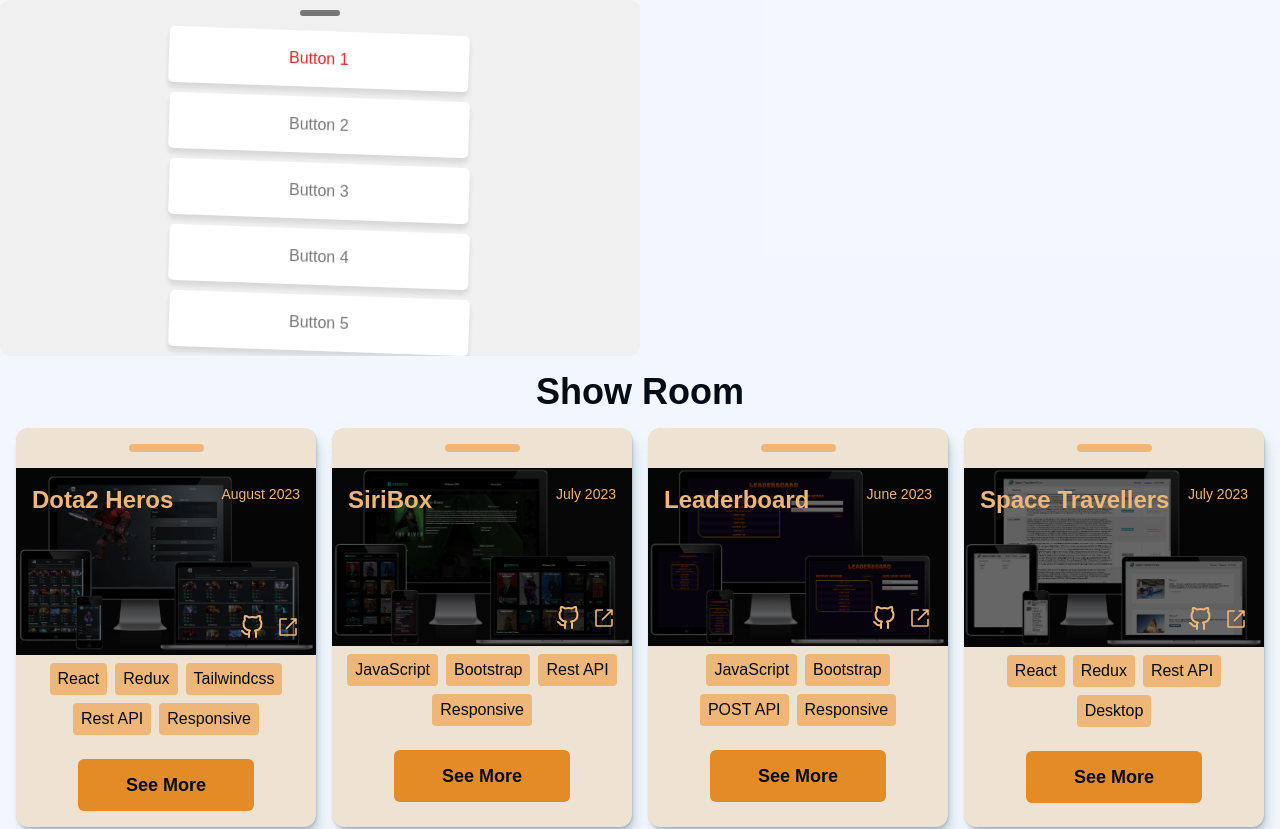
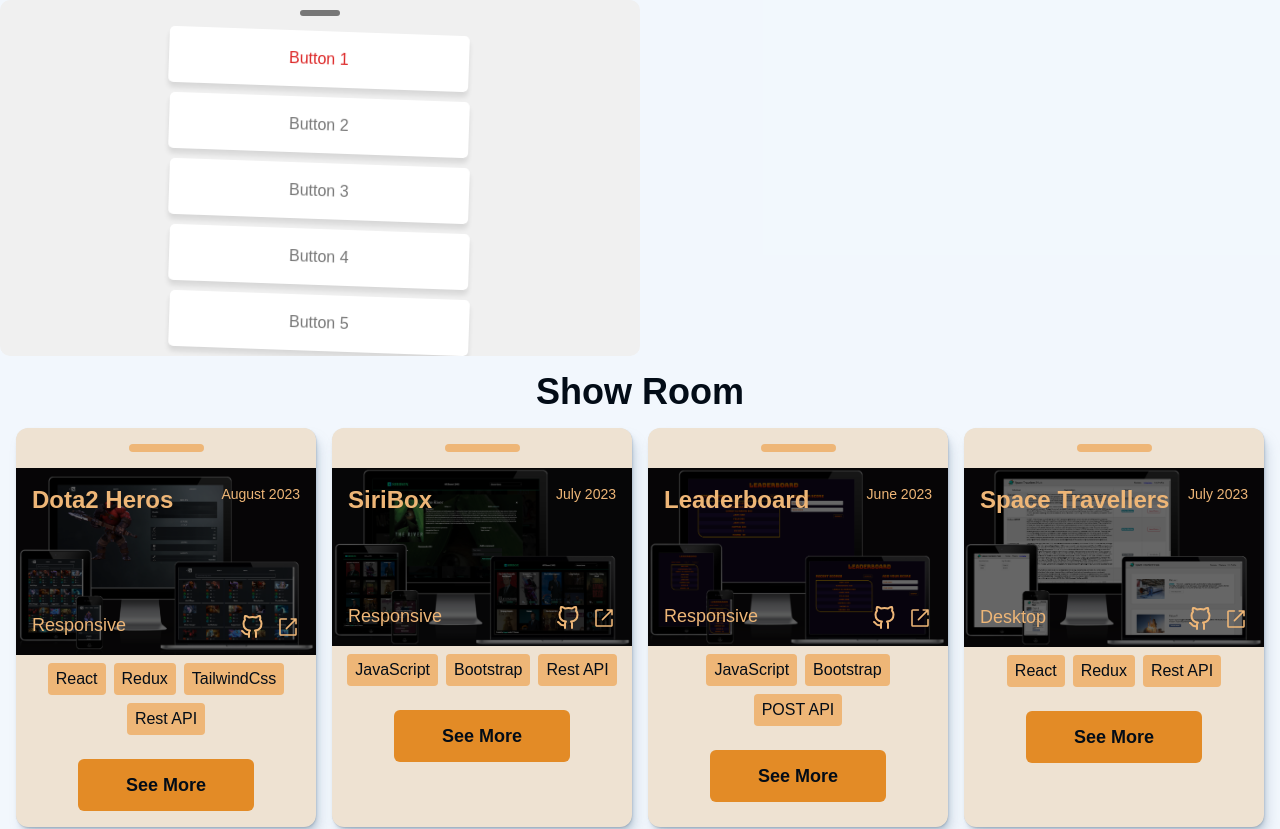
Before and after one commit to K0ppai/Koppai_Portfolio, a React (Vite) app: page /projects in a window 1280 px wide. Shown: the top 829 px of the page. Built offline with nearby package versions, Linux system fonts and the light colour scheme; a web font is replaced by a local one.

Commit message:
Update projects data

```diff
--- a/src/components/Projects/ProjectDatas.js
+++ b/src/components/Projects/ProjectDatas.js
@@ -1,55 +1,78 @@
-import { awesomeBooks, bookstore, dota2Heros, leaderboard, siribox, spaceTravellers, todo } from '../../assets/images/images';
+import {
+  awesomeBooks,
+  bookstore,
+  dota2Heros,
+  leaderboard,
+  siribox,
+  spaceTravellers,
+  todo,
+} from '../../assets/images/images';
 
 const projectDatas = [
   {
     id: 1,
     title: 'Dota2 Heros',
-    description: 'This is project 1',
+    description:
+      'Dota2_Heros is a responsive web application that allows users to learn about Dota2 heros.Users can search for heros and learn about their abilities and stats.This project was built with React.js and Redux.',
     image: dota2Heros,
     live_link: 'https://dota2-heros.netlify.app',
     github_link: 'https://github.com/K0ppai/dota2_heros',
-    tech: ['React', 'Redux', 'Tailwindcss', 'Rest API', 'Responsive'],
+    responsive: 'Responsive',
+    tech: ['React', 'Redux', 'TailwindCss', 'Rest API'],
     built_date: 'August 2023',
+    development_type: 'Front-End Development',
   },
   {
     id: 2,
     title: 'SiriBox',
-    description: 'This is project 1',
+    description:
+      'SiriBox is a website that showcases a collection of movies and TV shows. It serves as the capstone project for the Microverse JavaScript curriculum. Developed using JavaScript, HTML, CSS, and Webpack, it utilizes API data to display content. Users can interact by liking and commenting on the website and filter shows according to genres.',
     image: siribox,
     live_link: 'https://siribox.netlify.app',
     github_link: 'https://github.com/K0ppai/SiriBox',
-    tech: ['JavaScript', 'Bootstrap', 'Rest API', 'Responsive'],
+    tech: ['JavaScript', 'Bootstrap', 'Rest API'],
+    responsive: 'Responsive',
     built_date: 'July 2023',
+    development_type: 'Front-End Development',
   },
   {
     id: 3,
     title: 'Leaderboard',
-    description: 'This is project 1',
+    description:
+      'Leaderboard is an app that you can use to input your scores. It displays all of the user inputs from anywhere from best score to worst score.',
     image: leaderboard,
     live_link: 'https://leaderboard-list.netlify.app',
     github_link: 'https://github.com/K0ppai/leaderboard-list-app',
-    tech: ['JavaScript', 'Bootstrap', 'POST API', 'Responsive'],
+    tech: ['JavaScript', 'Bootstrap', 'POST API'],
+    responsive: 'Responsive',
     built_date: 'June 2023',
+    development_type: 'Front-End Development',
   },
   {
     id: 4,
     title: 'Space Travellers',
-    description: 'This is project 1',
+    description:
+      'Space Travellers is a web application.Users can interact with the application by joining a mission, leaving a mission,reserving rockets and viewing the list of missions and rockets.',
     image: spaceTravellers,
     live_link: 'https://space-travellers-koppai.netlify.app',
     github_link: 'https://github.com/K0ppai/space_travelers',
-    tech: ['React', 'Redux', 'Rest API', 'Desktop'],
+    tech: ['React', 'Redux', 'Rest API'],
+    responsive: 'Desktop',
     built_date: 'July 2023',
+    development_type: 'Front-End Development',
   },
   {
     id: 5,
     title: 'Bookstore',
-    description: 'This is project 1',
+    description:
+      '[Bookstore] is a web application that allows users to add and remove books from a Book list. The project was built with React.js.',
     image: bookstore,
     live_link: 'https://bookstore-koppai.netlify.app',
     github_link: 'https://github.com/K0ppai/bookstore_app',
-    tech: ['React', 'Redux', 'Rest API', 'Desktop'],
+    tech: ['React', 'Redux', 'Rest API'],
+    responsive: 'Desktop',
     built_date: 'July 2023',
+    development_type: 'Front-End Development',
   },
   {
     id: 6,
@@ -59,17 +82,21 @@ const projectDatas = [
     live_link: 'https://todo-koppai.netlify.app',
     github_link: 'https://github.com/K0ppai/to-do-list-app',
     tech: ['JavaScript', 'Local Storage'],
+    responsive: 'Responsive',
     built_date: 'June 2023',
+    development_type: 'Front-End Development',
   },
   {
-    id: 1,
+    id: 7,
     title: 'Awesome Books',
     description: 'This is project 1',
     image: awesomeBooks,
     live_link: 'https://awesomebooks-koppai.netlify.app',
     github_link: 'https://github.com/K0ppai/awesome-books-ES6',
     tech: ['JavaScript', 'Local Storage'],
+    responsive: 'Desktop',
     built_date: 'June 2023',
+    development_type: 'Front-End Development',
   },
 ];
 export default projectDatas;
```
